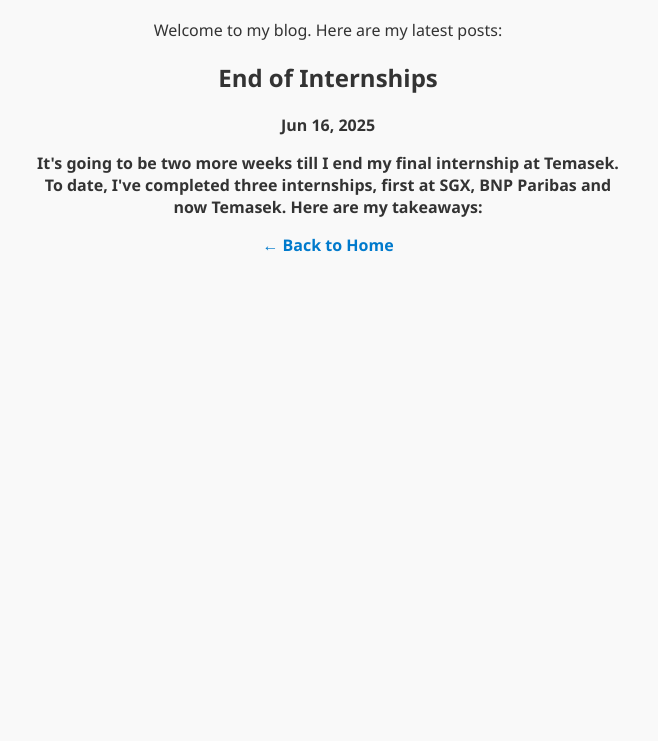
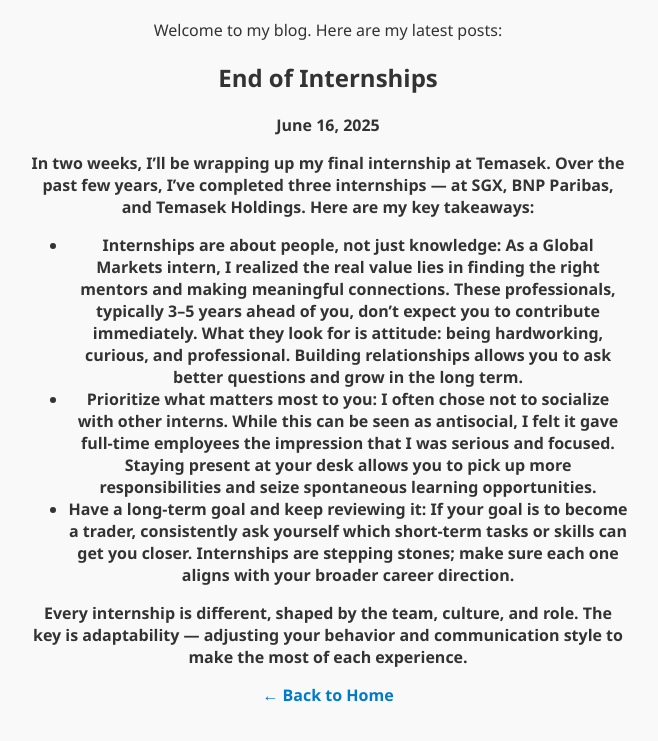
Before and after one commit to elroytoh/elroytoh.github.io, a plain HTML site: page blog.html in a window 1280 px wide. Shown: the part 99-840 px from the top of the page, without its empty margins (312-970 px from the left). Before the commit the page ends 800 px from the top, so only its background shows below. Drawn offline with Linux system fonts and the light colour scheme.

Commit message:
Update blog.html

```diff
--- a/blog.html
+++ b/blog.html
@@ -14,8 +14,26 @@
     <article class="blog-post">
       <a href="post-Jun-16-2025.html" style="text-decoration: none; color: inherit;">
         <h2>End of Internships</h2>
-        <p class="date">Jun 16, 2025</p>
-        <p> It's going to be two more weeks till I end my final internship at Temasek. To date, I've completed three internships, first at SGX, BNP Paribas and now Temasek. Here are my takeaways: </p>
+        <time class="date" datetime="2025-06-16">June 16, 2025</time>
+        <section>
+          <p>
+            In two weeks, I’ll be wrapping up my final internship at Temasek. Over the past few years, I’ve completed three internships — at SGX, BNP Paribas, and Temasek Holdings. Here are my key takeaways:
+          </p>
+          <ul>
+            <li>
+              <strong>Internships are about people, not just knowledge:</strong> As a Global Markets intern, I realized the real value lies in finding the right mentors and making meaningful connections. These professionals, typically 3–5 years ahead of you, don’t expect you to contribute immediately. What they look for is attitude: being hardworking, curious, and professional. Building relationships allows you to ask better questions and grow in the long term.
+            </li>
+            <li>
+              <strong>Prioritize what matters most to you:</strong> I often chose not to socialize with other interns. While this can be seen as antisocial, I felt it gave full-time employees the impression that I was serious and focused. Staying present at your desk allows you to pick up more responsibilities and seize spontaneous learning opportunities.
+            </li>
+            <li>
+              <strong>Have a long-term goal and keep reviewing it:</strong> If your goal is to become a trader, consistently ask yourself which short-term tasks or skills can get you closer. Internships are stepping stones; make sure each one aligns with your broader career direction.
+            </li>
+          </ul>
+          <p>
+            Every internship is different, shaped by the team, culture, and role. The key is adaptability — adjusting your behavior and communication style to make the most of each experience.
+          </p>
+        </section>
       </a>
     </article>
 
```
